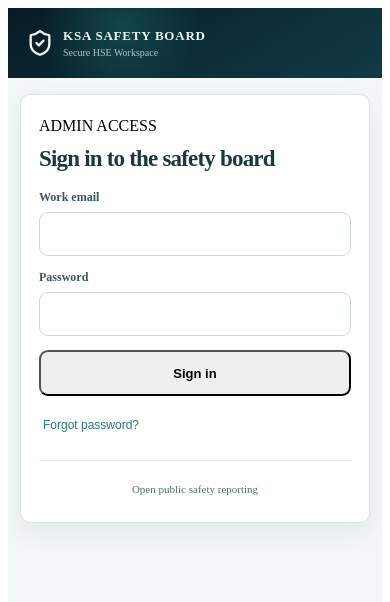
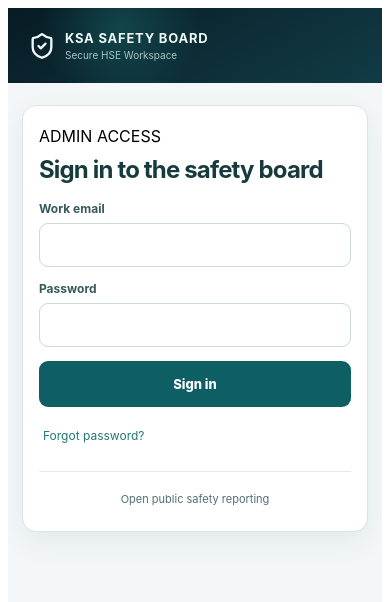
Before and after one commit to bhbkrom-ops/KSA-SAFETY-BOARD, a Next.js app: page /admin/login in a window 390 px wide. Shown: the top 602 px of the page. Built offline with nearby package versions, Linux system fonts and the light colour scheme; no server answers.

Commit message:
fix(ui): stabilize MFA login layout on desktop and mobile

```diff
--- a/src/app/globals.css
+++ b/src/app/globals.css
@@ -299,3 +299,162 @@
   .auth-card{padding:22px 18px;border-radius:12px}
   .auth-card h1{font-size:30px}
 }
+
+
+/* MFA login layout stabilization 2026-10-03 */
+.login-screen{
+  font-family:Inter,ui-sans-serif,system-ui,-apple-system,BlinkMacSystemFont,"Segoe UI",Arial,sans-serif;
+  grid-template-columns:minmax(360px,42%) minmax(0,58%);
+  min-height:100dvh;
+  overflow:hidden;
+}
+.login-side{
+  min-width:0;
+  overflow:hidden;
+  padding:clamp(28px,4vw,64px);
+}
+.login-side>div:last-child{
+  max-width:560px;
+}
+.login-side h1{
+  max-width:560px;
+  margin:0 0 16px;
+  font-size:clamp(34px,3.1vw,52px);
+  line-height:1.02;
+  letter-spacing:-.04em;
+  overflow-wrap:anywhere;
+}
+.login-side p{
+  max-width:560px;
+  font-size:14px;
+  line-height:1.65;
+}
+.login-panel{
+  min-width:0;
+  padding:28px;
+}
+.login-card{
+  width:min(100%,500px);
+  max-width:500px;
+  padding:30px;
+  border-radius:14px;
+}
+.login-card h2{
+  font-family:inherit;
+  font-size:clamp(26px,2.2vw,34px);
+  line-height:1.08;
+}
+.login-card .eyebrow,
+.login-card label,
+.login-card input,
+.login-card button,
+.login-card a,
+.login-card small{
+  font-family:inherit;
+}
+.auth-form .primary-button.wide{
+  border:0;
+  min-height:46px;
+  background:#0d5f63;
+  color:#fff;
+  box-shadow:none;
+}
+.auth-form .primary-button.wide:hover:not(:disabled){
+  background:#0a5054;
+}
+.auth-form .primary-button.wide:disabled{
+  opacity:.62;
+  cursor:not-allowed;
+}
+.login-mode-mfa .login-side{
+  padding:32px 42px;
+}
+.login-mode-mfa .login-side h1{
+  font-size:clamp(30px,2.6vw,44px);
+}
+.login-mode-mfa .login-panel{
+  align-content:center;
+  padding:20px 28px;
+}
+.login-mode-mfa .login-card{
+  width:min(100%,480px);
+  max-height:calc(100dvh - 40px);
+  overflow:auto;
+  padding:26px 28px;
+}
+.login-mode-mfa .login-card h2{
+  margin-bottom:14px;
+  font-size:30px;
+}
+.login-mode-mfa .mfa-qr{
+  gap:8px;
+  margin:2px 0 14px;
+  padding:12px;
+}
+.login-mode-mfa .mfa-qr img{
+  width:min(180px,52vw);
+  max-width:180px;
+}
+.login-mode-mfa .mfa-qr small{
+  max-width:360px;
+  font-size:11px;
+  line-height:1.45;
+}
+.login-mode-mfa .auth-form{
+  gap:12px;
+}
+.login-mode-mfa .auth-form input{
+  height:44px;
+}
+.login-mode-mfa .login-public-link{
+  margin-top:16px;
+  padding-top:14px;
+}
+@media(max-width:1100px){
+  .login-screen{
+    grid-template-columns:minmax(320px,38%) minmax(0,62%);
+  }
+  .login-side{padding:28px}
+  .login-side h1{font-size:36px}
+}
+@media(max-width:900px){
+  .login-screen{
+    display:block;
+    min-height:100dvh;
+    overflow-y:auto;
+  }
+  .login-side{
+    min-height:auto;
+    padding:22px 20px;
+  }
+  .login-side>div:last-child{
+    display:none;
+  }
+  .login-panel{
+    display:grid;
+    padding:22px 14px 34px;
+  }
+  .login-card,
+  .login-mode-mfa .login-card{
+    width:min(100%,560px);
+    max-height:none;
+    overflow:visible;
+    padding:24px;
+  }
+  .login-mode-mfa .mfa-qr img{
+    width:min(170px,50vw);
+  }
+}
+@media(max-width:520px){
+  .login-card,
+  .login-mode-mfa .login-card{
+    padding:20px 16px;
+  }
+  .login-card h2,
+  .login-mode-mfa .login-card h2{
+    font-size:24px;
+  }
+  .login-mode-mfa .mfa-qr img{
+    width:min(160px,62vw);
+  }
+}
```
